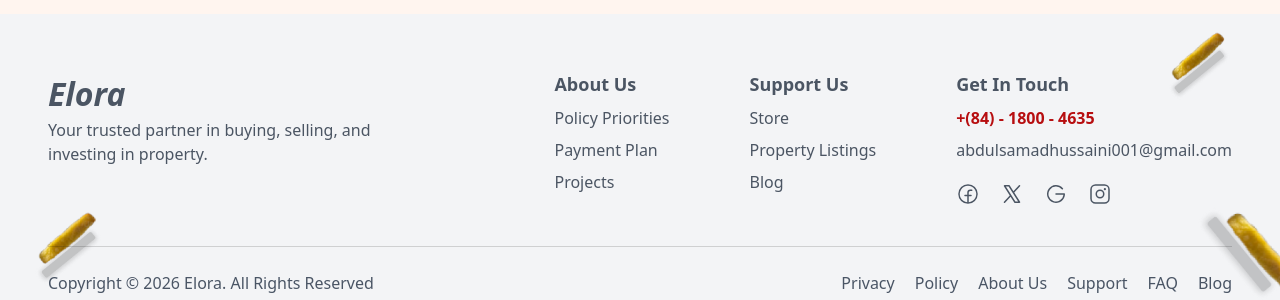
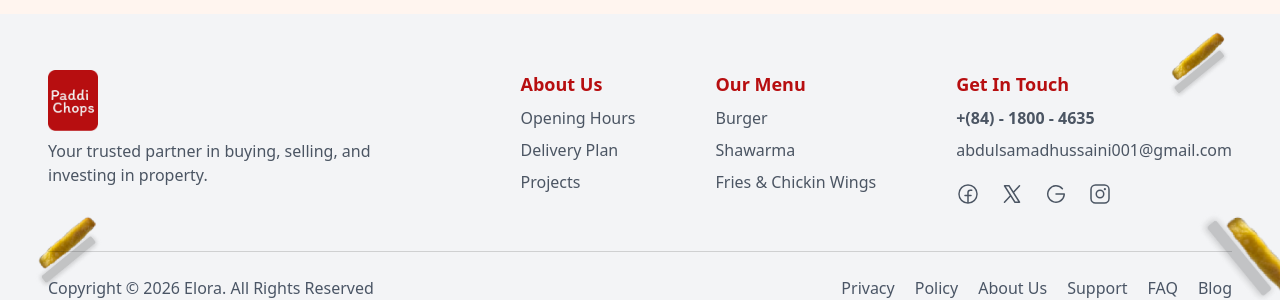
Before and after one commit to Abdulsamad-22/street-chops-landing, a Next.js app: page / in a window 1280 px wide. Shown: the part 3165-3465 px from the top of the page. Built offline with nearby package versions, Linux system fonts and the light colour scheme.

Commit message:
logo added and use of brand color around

```diff
--- a/components/footer.tsx
+++ b/components/footer.tsx
@@ -39,7 +39,15 @@ export default function Footer() {
 
         <section className="flex flex-col md:flex-row gap-8 justify-between text-[#4B5563] py-4">
           <div className="w-full md:w-1/3">
-            <div className="text-[2rem] font-bold italic">Elora</div>
+            <div className="mb-2">
+              <Image
+                src="/logo.png"
+                alt="logo"
+                width={50}
+                height={50}
+                className=""
+              />
+            </div>
 
             <p className="mb-6">
               Your trusted partner in buying, selling, and investing in
@@ -49,28 +57,32 @@ export default function Footer() {
 
           <div className="w-2/3 flex flex-col md:flex-row items-start justify-end gap-8 md:gap-20">
             <div>
-              <h3 className="font-bold text-lg mb-2">About Us</h3>
+              <h3 className="font-bold text-[#b70e10] text-lg mb-2">
+                About Us
+              </h3>
               <ul>
-                <li className="mb-2">Policy Priorities</li>
-                <li className="mb-2">Payment Plan</li>
+                <li className="mb-2">Opening Hours</li>
+                <li className="mb-2">Delivery Plan</li>
                 <li className="mb-2">Projects</li>
               </ul>
             </div>
 
             <div>
-              <h3 className="font-bold text-lg mb-2">Support Us</h3>
+              <h3 className="font-bold text-[#b70e10] text-lg mb-2">
+                Our Menu
+              </h3>
               <ul>
-                <li className="mb-2">Store</li>
-                <li className="mb-2">Property Listings</li>
-                <li className="mb-2">Blog</li>
+                <li className="mb-2">Burger</li>
+                <li className="mb-2">Shawarma</li>
+                <li className="mb-2">Fries & Chickin Wings</li>
               </ul>
             </div>
 
             <div>
-              <h3 className="font-bold text-lg mb-2">Get In Touch</h3>
-              <p className="text-[#B70e10] font-bold mb-2 text-1xl">
-                +(84) - 1800 - 4635
-              </p>
+              <h3 className="font-bold text-[#b70e10] text-lg mb-2">
+                Get In Touch
+              </h3>
+              <p className="font-bold mb-2 text-1xl">+(84) - 1800 - 4635</p>
               <p className="mb-5">abdulsamadhussaini001@gmail.com</p>
               <div className="flex flex-row gap-5">
                 <a href="#">
```
